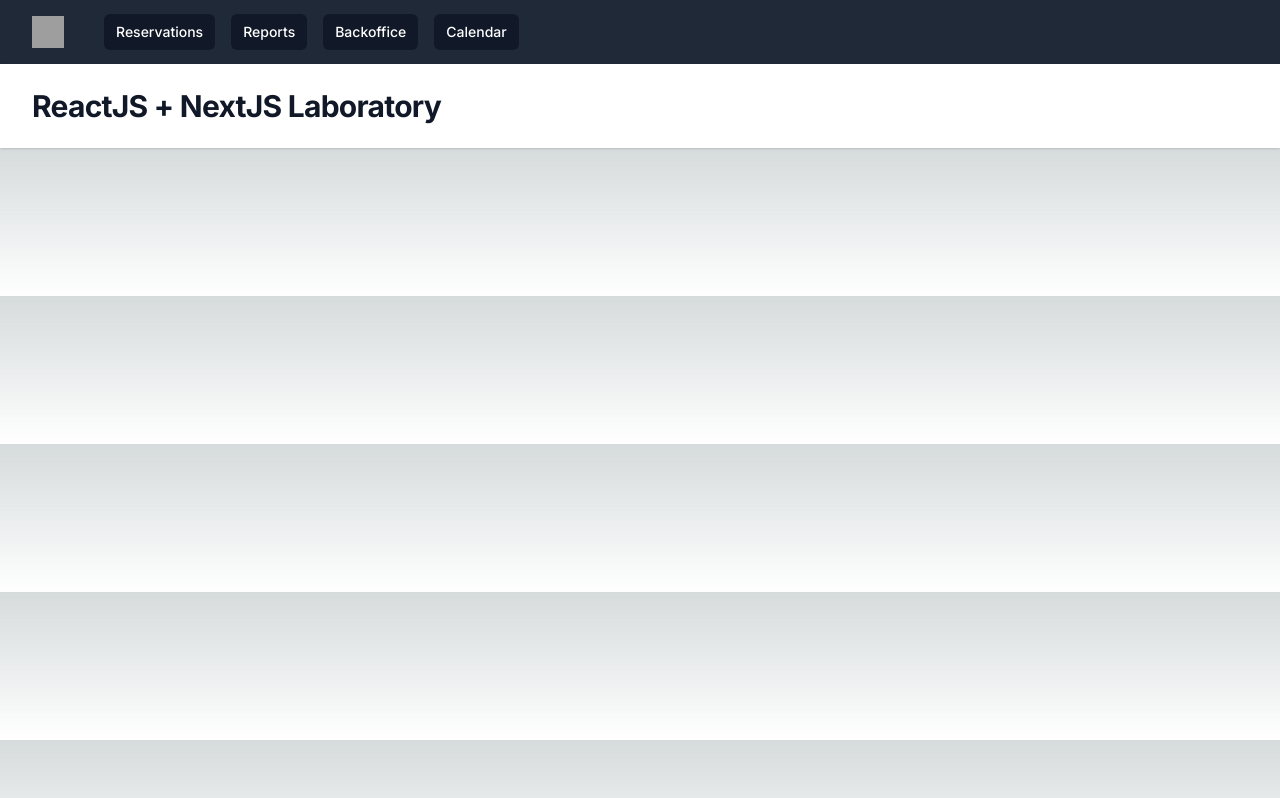
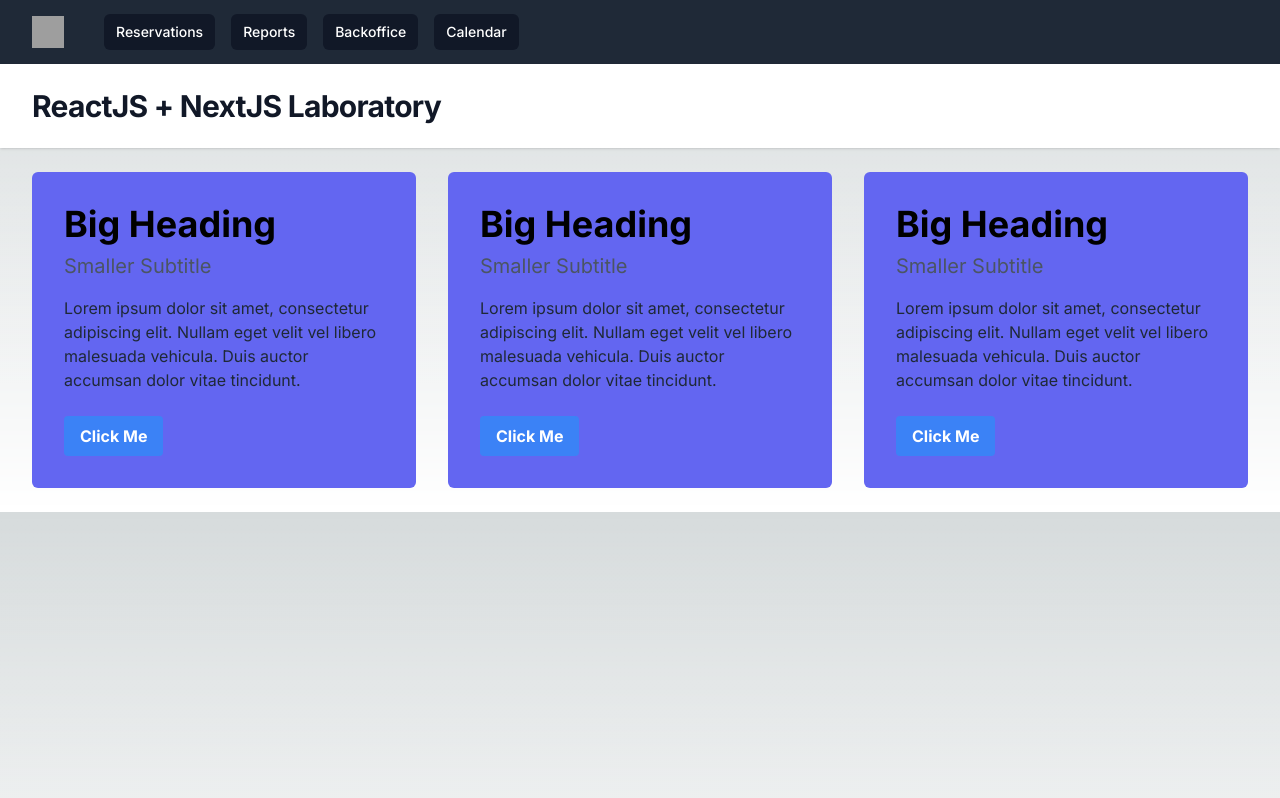
Before and after one commit to DanielRed007/react-lab-2024, a Next.js app in the folder lab-01/: page / in a window 1280 px wide. Built offline with nearby package versions, Linux system fonts and the light colour scheme; grey boxes are pictures that could not be loaded.

Commit message:
data info card refactor, unit tests fix

```diff
--- /dev/null
+++ b/lab-01/src/app/data/mock-data.ts
@@ -0,0 +1,20 @@
+export const infoCard = [
+  {
+    title: 'Big Heading',
+    subtitle: 'Smaller Subtitle',
+    description:
+      'Lorem ipsum dolor sit amet, consectetur adipiscing elit. Nullam eget velit vel libero malesuada vehicula. Duis auctor accumsan dolor vitae tincidunt.',
+  },
+  {
+    title: 'Big Heading',
+    subtitle: 'Smaller Subtitle',
+    description:
+      'Lorem ipsum dolor sit amet, consectetur adipiscing elit. Nullam eget velit vel libero malesuada vehicula. Duis auctor accumsan dolor vitae tincidunt.',
+  },
+  {
+    title: 'Big Heading',
+    subtitle: 'Smaller Subtitle',
+    description:
+      'Lorem ipsum dolor sit amet, consectetur adipiscing elit. Nullam eget velit vel libero malesuada vehicula. Duis auctor accumsan dolor vitae tincidunt.',
+  },
+]
--- a/lab-01/src/app/page.tsx
+++ b/lab-01/src/app/page.tsx
@@ -1,9 +1,12 @@
+import HomeInfoCard from './shared/home-info-card/HomeInfoCard'
 import Header from './shared/header/Header'
+import { infoCard } from './data/mock-data'
 
 export default function Page() {
   return (
     <>
       <Header title="ReactJS + NextJS Laboratory" />
+      <HomeInfoCard info={infoCard} />
     </>
   )
 }
--- /dev/null
+++ b/lab-01/src/app/shared/home-info-card/HomeInfoCard.tsx
@@ -0,0 +1,33 @@
+interface IHomeInfoCard {
+  info: ICardInfo[]
+}
+
+interface ICardInfo {
+  title: string
+  subtitle: string
+  description: string
+}
+
+const HomeInfoCard = ({ info }: IHomeInfoCard) => {
+  return (
+    <div className="gap-8 columns-3 mx-auto max-w-7xl px-4 py-6 sm:px-6 lg:px-8">
+      {info.map((card, index) => (
+        <div key={index} className="bg-indigo-500 flex-1 p-4 rounded-md">
+          <div className="max-w-2xl mx-auto p-4">
+            <h2 className="text-4xl font-bold mb-2">{card.title}</h2>
+
+            <h2 className="text-xl text-gray-600 mb-4">{card.subtitle}</h2>
+
+            <p className="text-gray-800 mb-6">{card.description}</p>
+
+            <button className="bg-blue-500 text-white font-bold py-2 px-4 rounded focus:outline-none focus:shadow-outline-blue">
+              Click Me
+            </button>
+          </div>
+        </div>
+      ))}
+    </div>
+  )
+}
+
+export default HomeInfoCard
```
